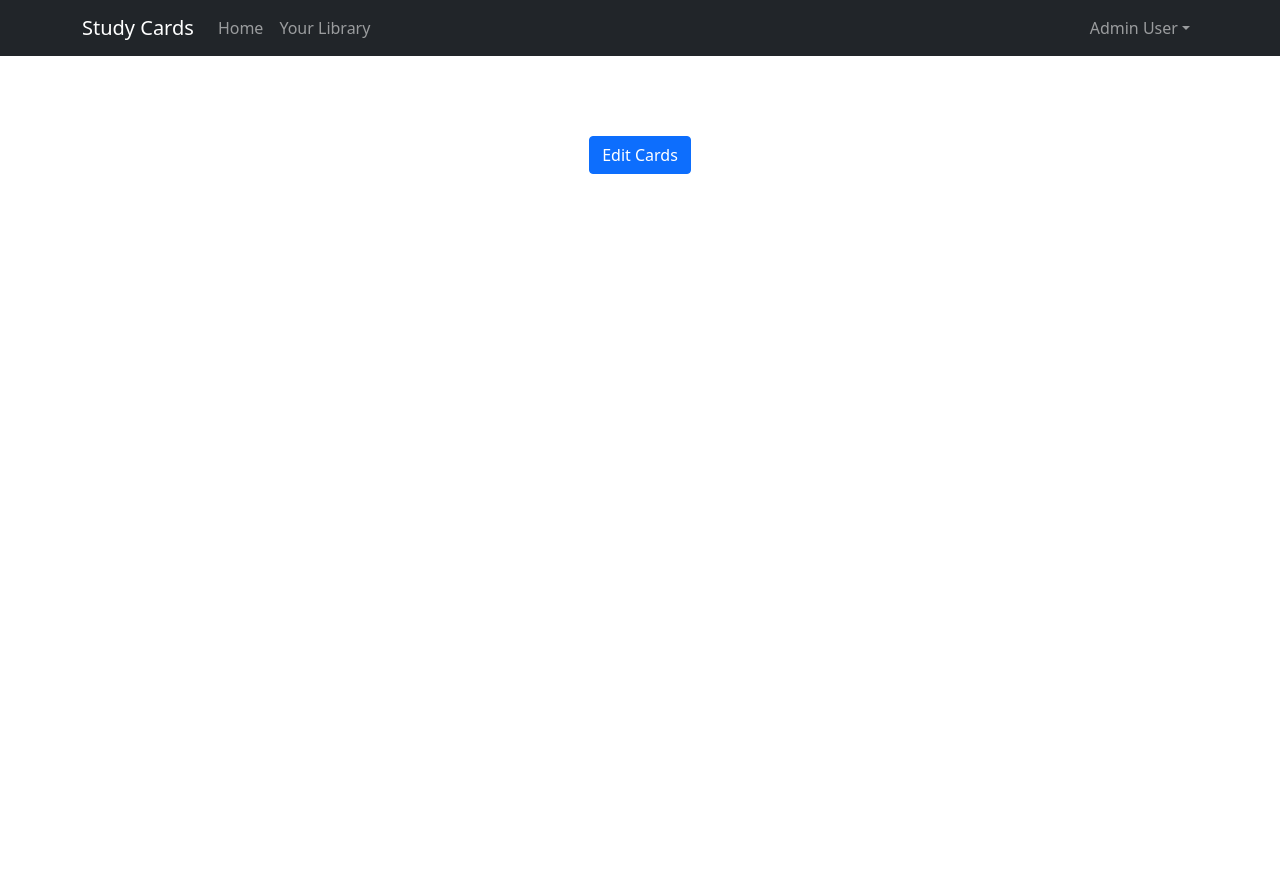
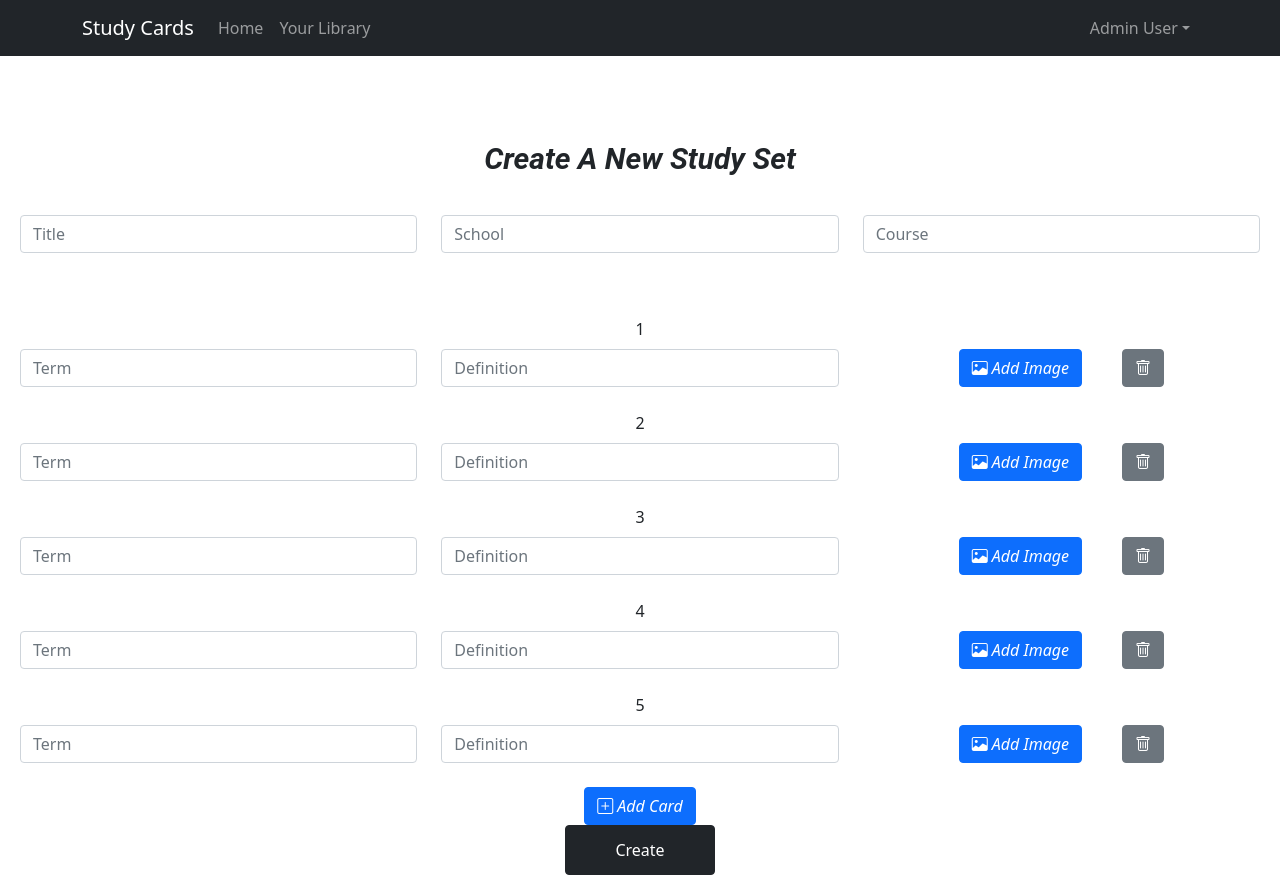
Before and after one commit to theMVPshop/flipcards, a React (Create React App) app: page /Dashboard in a window 1280 px wide. Before the commit the page ends 800 px from the top, so only its background shows below. Built offline with nearby package versions, Linux system fonts and the light colour scheme.

Commit message:
create cards css

```diff
--- a/src/App.js
+++ b/src/App.js
@@ -4,6 +4,7 @@ import Login from './Components/Login';
 import 'bootstrap/dist/css/bootstrap.min.css';
 import Dashboard from './Components/Dashboard';
 import EditCard from './Components/EditCard';
+import CreateCards from './Components/CreateCards'
 
 
 function App() {
@@ -12,7 +13,8 @@ function App() {
       <NavbarHeader />
       {/* <Login /> */}
       {/* <Dashboard /> */}
-      <EditCard />
+      {/* <EditCard /> */}
+      <CreateCards />
     </div>
   );
 }
--- /dev/null
+++ b/src/Components/CreateCards.css
@@ -0,0 +1,31 @@
+.imageButton {
+    margin-right: 40px
+}
+
+.createButton {
+    width: 150px;
+    height: 50px;
+}
+
+.align-items-center {
+    justify-content: center;
+}
+
+.align-items-left {
+    justify-content: left;
+
+}
+
+.createCard {
+    margin-left: 20px;
+    margin-right: 20px;
+}
+.title {
+    display: grid;
+    margin-bottom: 10px;
+    justify-content: center;
+    font-size: 30px;
+    font-family: 'Roboto', sans-serif ;
+    font-weight: bold;
+    font-style: italic;
+}
--- a/src/Components/CreateCards.js
+++ b/src/Components/CreateCards.js
@@ -1,72 +1,117 @@
 import React from 'react';
-import Form from "react-bootstrap/Form";
+import Form from 'react-bootstrap/Form';
+import Row from 'react-bootstrap/Row';
+import Col from 'react-bootstrap/Col';
 import Button from 'react-bootstrap/Button';
+import './CreateCards.css';
 
 export default function CreateCards() {
 
   //* if user click on "add Card" button. It will display another row of term and Definition.
 
   return (
-    <Form>
-      <Form.Group className="mb-3" controlId="CardName">
-        <Form.Label>Let's create A new study set</Form.Label>
+    <div>
+      <div className='title'>
+        <header className='createCardSet'>Create A New Study Set</header>
+      </div>
+      <br />
+      <Form className="createCard">
+        <Row className="mb-3">
+          <Form.Group as={Col} controlId="formGridTitle">
+            <Form.Control placeholder="Title" />
           </Form.Group>
+          <Form.Group as={Col} controlId="formGridSchool">
+            <Form.Control placeholder="School" />
+          </Form.Group>
+          <Form.Group as={Col} controlId="formGridCourse">
+            <Form.Control placeholder="Course" />
+          </Form.Group>
+        </Row>
+        <br />
+        <br />
         <Row>
+          <Form.Label>1</Form.Label>
+          <Form.Group as={Col} controlId="formGridTerm">
+            <Form.Control placeholder="Term" />
+          </Form.Group>
+          <Form.Group as={Col} controlId="formGridDefinition">
+            <Form.Control placeholder="Definition" />
+          </Form.Group>
+          <Form.Group as={Col} controlId="formGridButtons">
+            <Button className='imageButton'> <i class="bi bi-image"> Add Image</i></Button>
+            <Button className='deleteButton' variant='secondary'> <i class="bi bi-trash"></i></Button>
+          </Form.Group>
+        </Row>
+        <br />
+        <Row>
+          <Form.Label>2</Form.Label>
+          <Form.Group as={Col} controlId="formGridTerm">
+            <Form.Control placeholder="Term" />
+          </Form.Group>
+          <Form.Group as={Col} controlId="formGridDefinition">
+            <Form.Control placeholder="Definition" />
+          </Form.Group>
+          <Form.Group as={Col} controlId="formGridButtons">
+            <Button className='imageButton'> <i class="bi bi-image"> Add Image</i></Button>
+            <Button className='deleteButton' variant='secondary'> <i class="bi bi-trash"></i></Button>
+          </Form.Group>
+        </Row>
+        <br />
+        <Row>
+          <Form.Label>3</Form.Label>
+          <Form.Group as={Col} controlId="formGridTerm">
+            <Form.Control placeholder="Term" />
+          </Form.Group>
+          <Form.Group as={Col} controlId="formGridDefinition">
+            <Form.Control placeholder="Definition" />
+          </Form.Group>
+          <Form.Group as={Col} controlId="formGridButtons">
+            <Button className='imageButton'> <i class="bi bi-image"> Add Image</i></Button>
+            <Button className='deleteButton' variant='secondary'> <i class="bi bi-trash"></i></Button>
+          </Form.Group>
+        </Row>
+        <br />
+        <Row>
+          <Form.Label>4</Form.Label>
+          <Form.Group as={Col} controlId="formGridTerm">
+            <Form.Control placeholder="Term" />
+          </Form.Group>
+          <Form.Group as={Col} controlId="formGridDefinition">
+            <Form.Control placeholder="Definition" />
+          </Form.Group>
+          <Form.Group as={Col} controlId="formGridButtons">
+            <Button className='imageButton'> <i class="bi bi-image"> Add Image</i></Button>
+            <Button className='deleteButton' variant='secondary'> <i class="bi bi-trash"></i></Button>
+          </Form.Group>
+        </Row>
+        <br />
+        <Row>
+          <Form.Label>5</Form.Label>
+          <Form.Group as={Col} controlId="formGridTerm">
+            <Form.Control placeholder="Term" />
+          </Form.Group>
+          <Form.Group as={Col} controlId="formGridDefinition">
+            <Form.Control placeholder="Definition" />
+          </Form.Group>
+          <Form.Group as={Col} controlId="formGridButtons">
+            <Button className='imageButton'> <i class="bi bi-image"> Add Image</i></Button>
+            <Button className='deleteButton' variant='secondary'> <i class="bi bi-trash"></i></Button>
+          </Form.Group>
+        </Row>
+        <br />
+        <Form.Group as={Col} controlId='addCard'>
+        <Button><i class="bi bi-plus-square"> Add Card</i></Button>
+        </Form.Group>
+        {/* <Row className="align-items-left">
           <Col>
-          <Form.Control placeholder="Course: Ex. Dental" />
+          <Button><i class="bi bi-plus-square"> Add Card</i></Button>
           </Col>
-        <Col>
-          <Form.Control placeholder="Title: Ex. Teeth Extraction" />
-        </Col>
-        <Col>
-          <Form.Control placeholder="Description" />
-        </Col>
+        </Row> */}
+        <Row className="align-items-center">
+          <Button className='createButton' variant='dark'>Create</Button>
         </Row>
-
-      <Row>
-        <Col>
-          <Form.Control placeholder="Term" />
-        </Col>
-        <Col>
-          <Form.Control placeholder="Definition" />
-        </Col>
-        <Button variant="primary" type="deleteCard">
-          Delete
-  </Button>
-      </Row>
-
-      <Row>
-        <Col>
-          <Form.Control placeholder="Term" />
-        </Col>
-        <Col>
-          <Form.Control placeholder="Definition" />
-        </Col>
-        <Button variant="primary" type="deleteCard">
-          Delete
-  </Button>
-      </Row>
-
-      <Row>
-        <Col>
-          <Form.Control placeholder="Term" />
-        </Col>
-        <Col>
-          <Form.Control placeholder="Definition" />
-        </Col>
-        <Button variant="primary" type="deleteCard">
-          Delete
-  </Button>
-      </Row>
-
-      <Button variant="primary" type="addStudySet">
-        Add Card
-  </Button>
-      <Button variant="primary" type="addStudySet">
-        Create Study Set
-</Button>
-
       </Form>
+    </div>
   )
 
 }
```
Also changed, not shown: src/Router.js (added, +33 -0 lines). Lines whose indentation alone changed are shown as unchanged.
